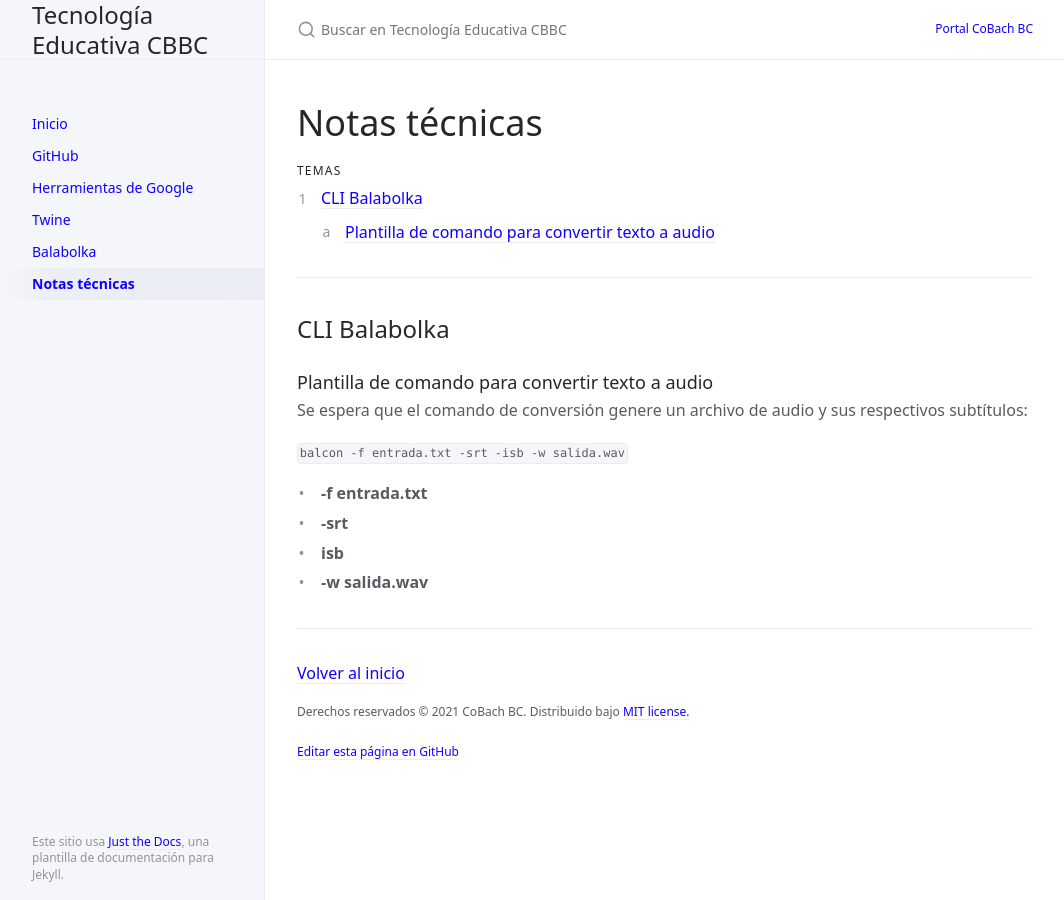
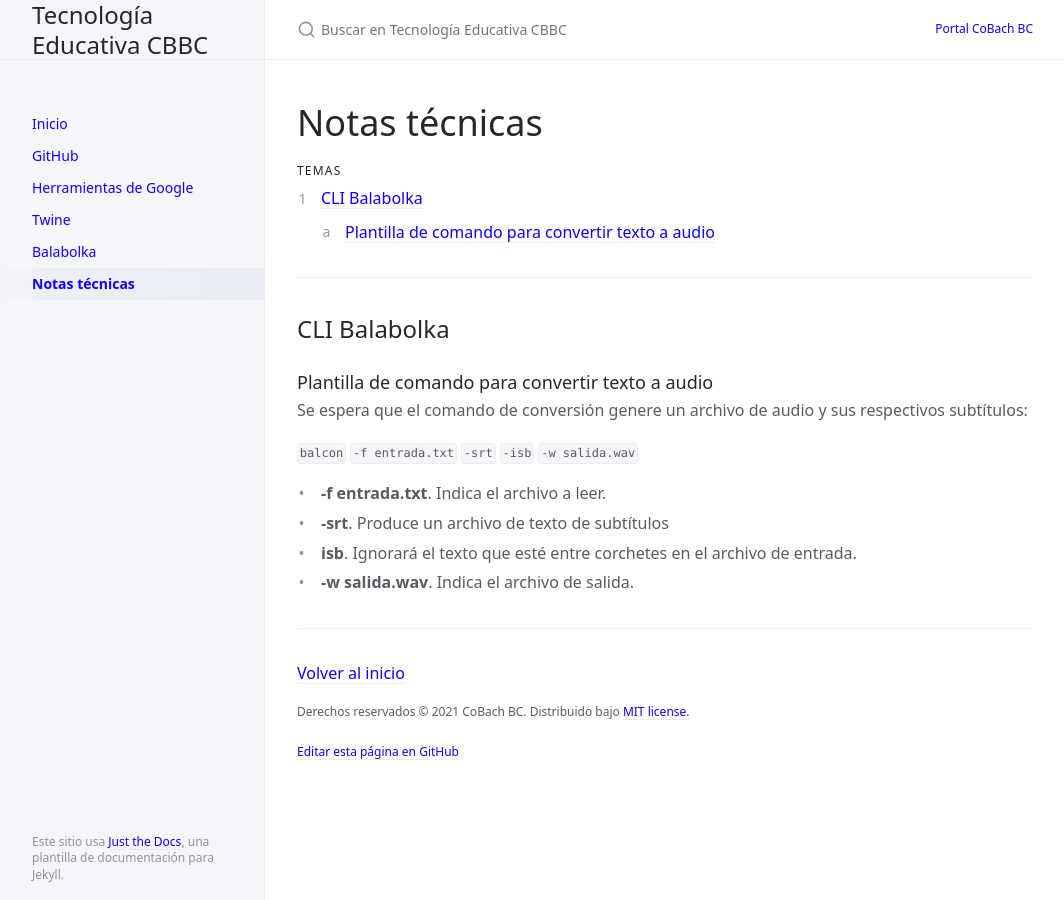
Before and after one commit to CoBachBC/demo, a Jekyll site: the page built from docs/notas.md, in a window 1280 px wide. Shown: the whole page, without its empty margins (107-1171 px from the left). Built offline with Jekyll 4.4.1, drawn with Linux system fonts in a browser that asks for light colours.

Commit message:
Update notas.md

````diff
--- a/docs/notas.md
+++ b/docs/notas.md
@@ -21,9 +21,9 @@
 
 Se espera que el comando de conversión genere un archivo de audio y sus respectivos subtítulos:
 
-```balcon -f entrada.txt -srt -isb -w salida.wav```
+`balcon` `-f entrada.txt` `-srt` `-isb` `-w salida.wav`
 
-- **-f entrada.txt**
-- **-srt**
-- **isb**
-- **-w salida.wav**
+- **-f entrada.txt**. Indica el archivo a leer.
+- **-srt**. Produce un archivo de texto de subtítulos
+- **isb**. Ignorará el texto que esté entre corchetes en el archivo de entrada.
+- **-w salida.wav**. Indica el archivo de salida.
````
